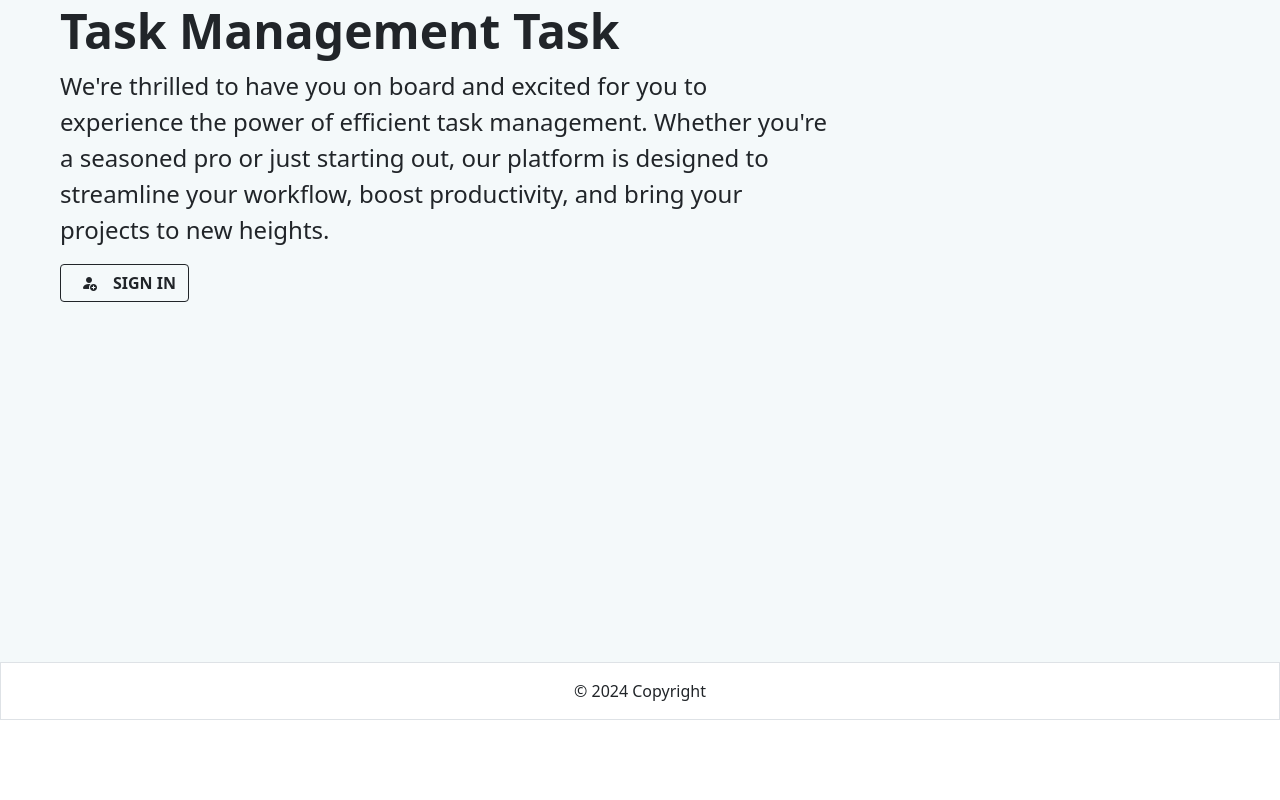
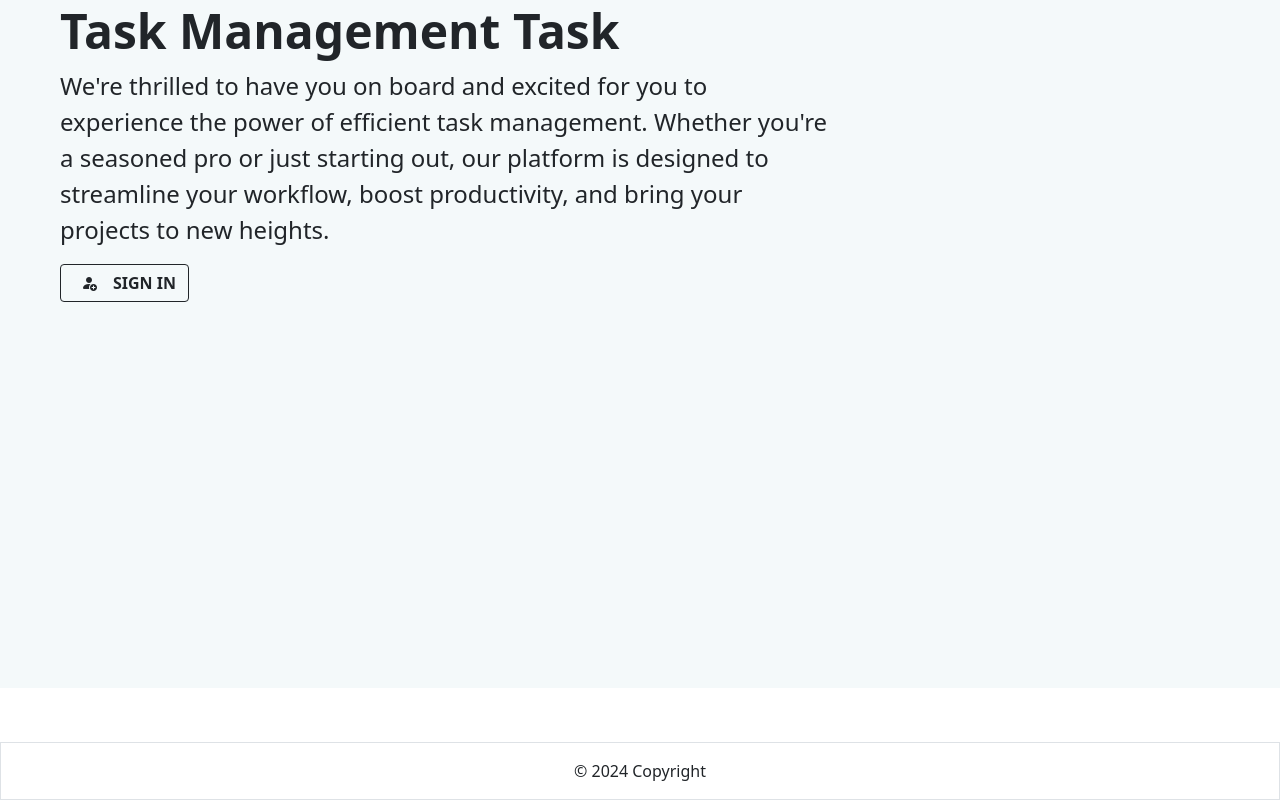
Before and after one commit to T-Prakash2002/Task-Management-FrontEnd, a React (Vite) app: page / in a window 1280 px wide. Shown: the part 272-1072 px from the top of the page. Before the commit the page ends 992 px from the top, so only its background shows below. Built offline with nearby package versions, Linux system fonts and the light colour scheme; no server answers; what encrypt-storage would draw is missing.

Commit message:
css update

```diff
--- a/src/Style/SideBar.css
+++ b/src/Style/SideBar.css
@@ -19,6 +19,6 @@
 footer{
   position:relative;
   background-color: rgb(255, 255, 255);
-  top: 15rem;
+  top: 20rem;
 
 }
```
